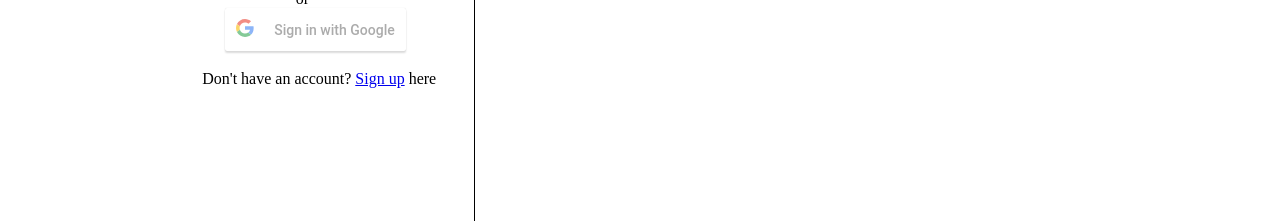
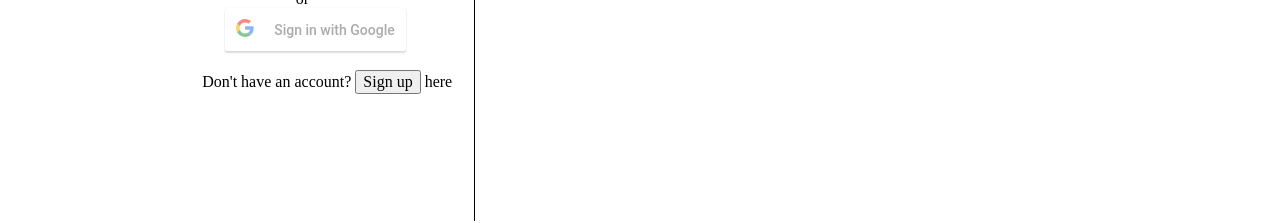
Before and after one commit to Govindarajan-D/Peer-Evaluation, a React (Create React App) app: page / in a window 1280 px wide. Shown: the part 403-626 px from the top of the page. Built offline with nearby package versions, Linux system fonts and the light colour scheme.

Commit message:
Updated signup functionality and installed redux

```diff
--- a/package.json
+++ b/package.json
@@ -7,7 +7,8 @@
     "react": "^16.3.2",
     "react-dom": "^16.3.2",
     "react-google-login": "^3.2.1",
-    "react-scripts": "1.1.4"
+    "react-scripts": "1.1.4",
+    "redux": "^4.0.0"
   },
   "scripts": {
     "start": "react-scripts start",
--- a/src/App.js
+++ b/src/App.js
@@ -1,19 +1,20 @@
 import React, { Component } from 'react';
-import { Login, NavBar } from './components';
+import { Login, NavBar, SignUp} from './components';
 import './App.css';
-
 
 class App extends Component {
   constructor(props){
     super(props);
     //Need to get from server the login status
-    this.state = {loggedIn: false};
+    this.state = {loggedIn: false, signUp:true};
     this.changeLoginStatus = this.changeLoginStatus.bind(this);
+    this.renderSignUp = this.renderSignUp.bind(this);
     this.checkLogin();
   }
+  //Need to handle when clicked SignUp
   checkLogin(){
     if(!this.state.loggedIn){
-      this.pageToRender = (<Login loginStatus={this.state.loggedIn} onLogin={this.changeLoginStatus}/>);
+      this.pageToRender = (<Login loginStatus={this.state.loggedIn} onLogin={this.changeLoginStatus} onSignUp={this.renderSignUp}/>);
       this.userName = "Sign in";
     }
     else{
@@ -23,10 +24,17 @@ class App extends Component {
     }
   }
   changeLoginStatus(loginStatus){
+    this.checkLogin();
     this.setState({
       loggedIn: loginStatus
     });
-    this.checkLogin();
+
+  }
+  renderSignUp(userSignUp){
+    this.pageToRender = (<SignUp />);
+    this.setState({
+      signUp:userSignUp
+    });
   }
   fetchUserName(){
     return "Govi";
--- a/src/components/index.js
+++ b/src/components/index.js
@@ -1,3 +1,4 @@
 import Login from './login/login';
-import NavBar from './navbar/navbar'
-export {Login, NavBar};
+import NavBar from './navbar/navbar';
+import SignUp from './signup/signup';
+export {Login, NavBar, SignUp};
--- a/src/components/login/login.js
+++ b/src/components/login/login.js
@@ -11,9 +11,13 @@ class Login extends React.Component{
         super(props);
 
         this.logIn = this.logIn.bind(this);
+        this.handleSignUpClick = this.handleSignUpClick.bind(this);
     }
     logIn(e){
         this.props.onLogin(true);
+    }
+    handleSignUpClick(e){
+        this.props.onSignUp(true);
     }
     render(){
         return (<div className="login">
@@ -38,7 +42,7 @@ class Login extends React.Component{
                         </div>
                         </div>
                         <br/>
-                        <span className="login-SignUpLink">Don't have an account? <a href="http://www.google.com">Sign up</a> here</span>
+                        <span className="login-SignUpLink">Don't have an account? <button onClick={this.handleSignUpClick}>Sign up</button> here</span>
             </div>
             </div>
             <div className="login-splitBorder"></div>
--- a/src/components/signup/signup.js
+++ b/src/components/signup/signup.js
@@ -1,4 +1,5 @@
 import React from 'react';
+
 import './signup.css';
 
 class SignUp extends React.Component{
@@ -7,7 +8,11 @@ class SignUp extends React.Component{
     }
     render(){
         return (<div className="signup-container">
-                    <form></form>
+                    <form>
+                        <input name="Name" type="text" value="" />
+                    </form>
                 </div>);
     }
 }
+
+export default SignUp;
```
Also changed, not shown: 1 other file (tests, documents, lock files or other folders).
